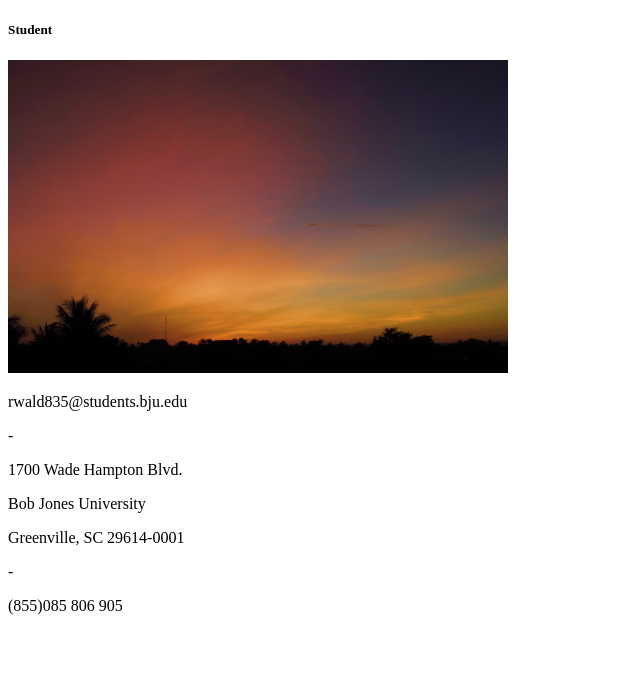
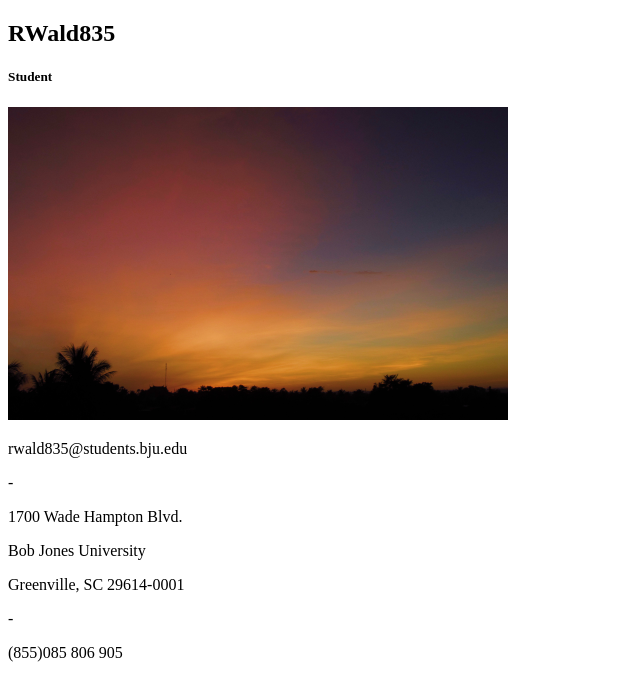
Before and after one commit to RWald835/RWald835.github.io, a plain HTML site: page index.html in a window 1280 px wide. Shown: the whole page, without its empty margins (0-640 px from the left). Drawn offline with Linux system fonts and the light colour scheme.

Commit message:
index.html

```diff
--- a/index.html
+++ b/index.html
@@ -1,7 +1,8 @@
 <!DOCTYPE html>
 <html>
   <head>
-    <title style= "color #42B4ED"> RWald835 </title>
+    <title> RWald835 </title>
+    <h2 style="color #42B4ED"> RWald835 </h2>
     <h5> Student </h5>
   </head>
   <body>
```
